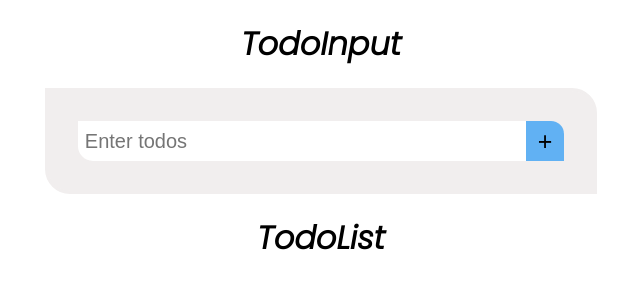
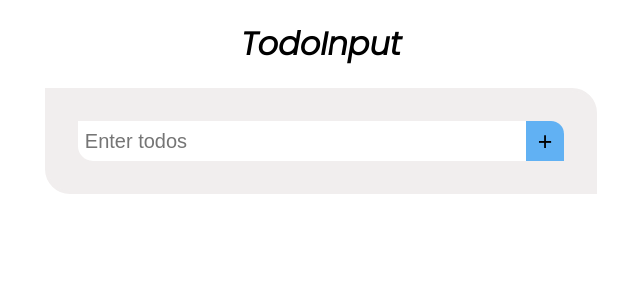
Before and after one commit to Davidhct/to-do-list-react, a React (Create React App) app: page / in a window 1280 px wide. Shown: the top 300 px of the page, without its empty margins (319-959 px from the left). Built offline with nearby package versions, Linux system fonts and the light colour scheme.

Commit message:
update item component

```diff
--- a/src/App.jsx
+++ b/src/App.jsx
@@ -60,9 +60,7 @@ class App extends Component {
             onClickInput={this.onClickInput}
           />
         </div>
-        <div>
-          <h1>TodoList</h1>
-        </div>
+        <div>{this.state.todos.length > 0 ? <h1>TodoList</h1> : null}</div>
         <div className="list-wrapper">{items}</div>
       </div>
     );
--- a/src/components/Item/Item.styles.css
+++ b/src/components/Item/Item.styles.css
@@ -10,7 +10,6 @@
   border: solid blue;
   align-items: center;
   margin-bottom: 1rem;
-  width: 41vw;
 }
 
 .checkbox {
```
